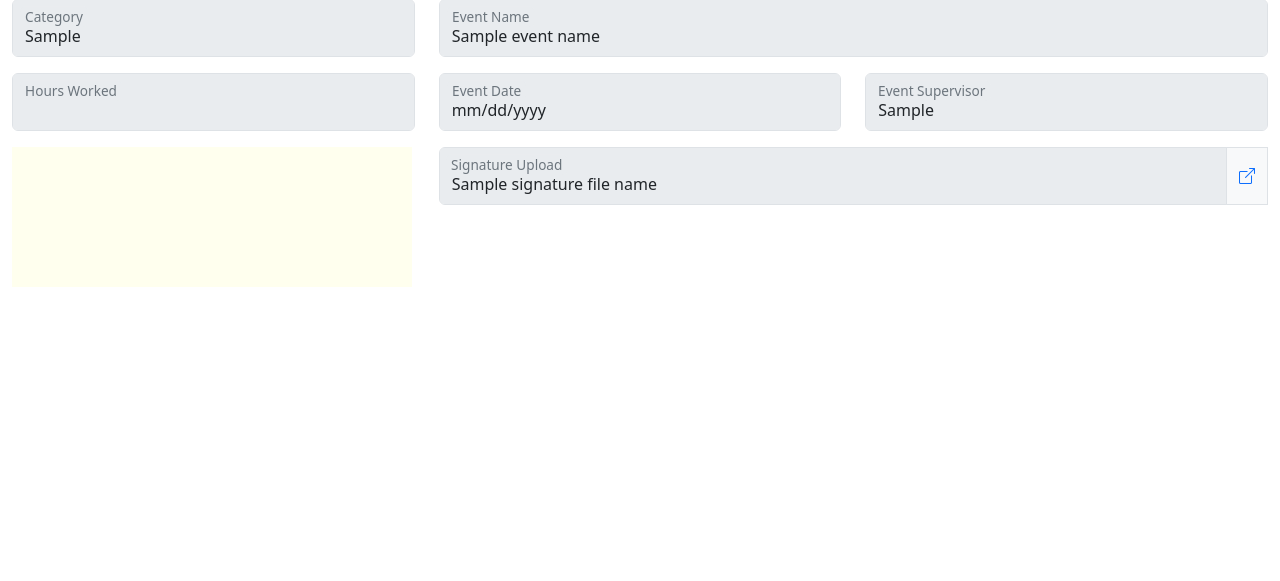
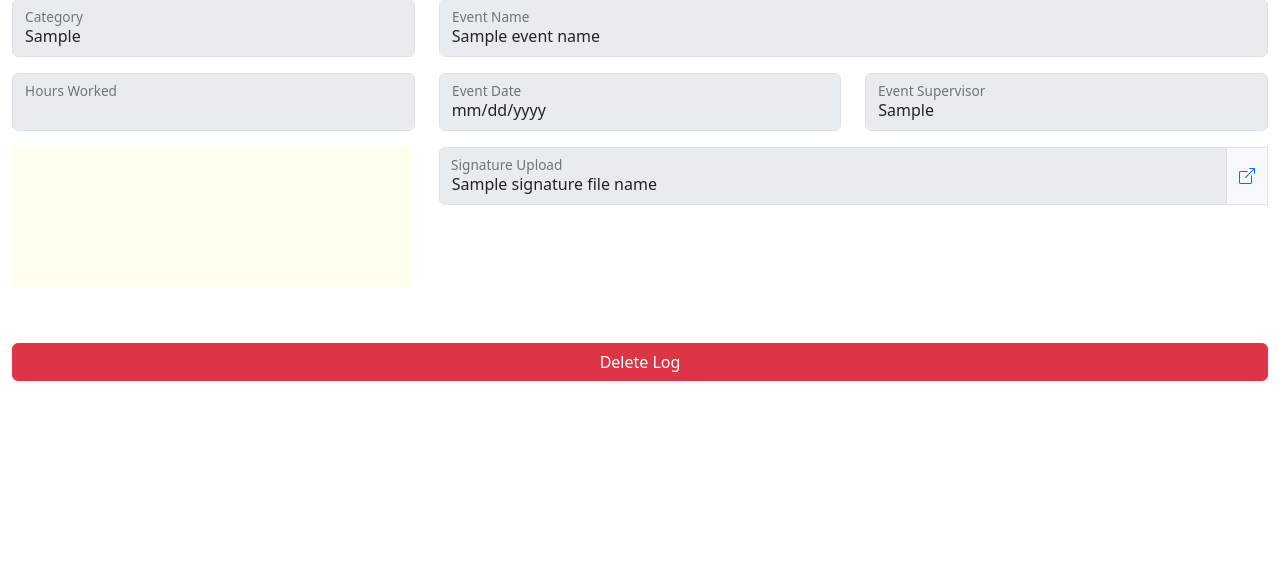
Before and after one commit to zshaiyen/NHS-App, a Flask app: template templates/loghours.html in a window 1280 px wide. Shown: the part 159-740 px from the top of the page. Run offline with Flask 3, Linux system fonts and the light colour scheme; the template is opened without the code that fills it: most values are stand-ins (such as "Sample title", 1, 10 or a date in 2020); parts of the project's set-up code (start-up, migrations or seed data) failed here and were passed over.

Commit message:
Delete log button

```diff
--- a/templates/loghours.html
+++ b/templates/loghours.html
@@ -147,6 +147,7 @@
         {% if is_admin %}
         <input class="form-control btn btn-primary shadow-sm mt-3" type="button" value="Update Verification Log" onClick="document.getElementById('logForm').submit();">
         {% endif %}
+            <a href="/deletelog/{{ log_id }}" class="col-sm-12 btn btn-danger shadow-sm mt-3" role="button">Delete Log</a>
     {% else %}
     <input class="form-control btn btn-primary shadow-sm mt-3" type="button" value="Save Verification Log" onClick="showSignature()">
     {% endif %}
```
